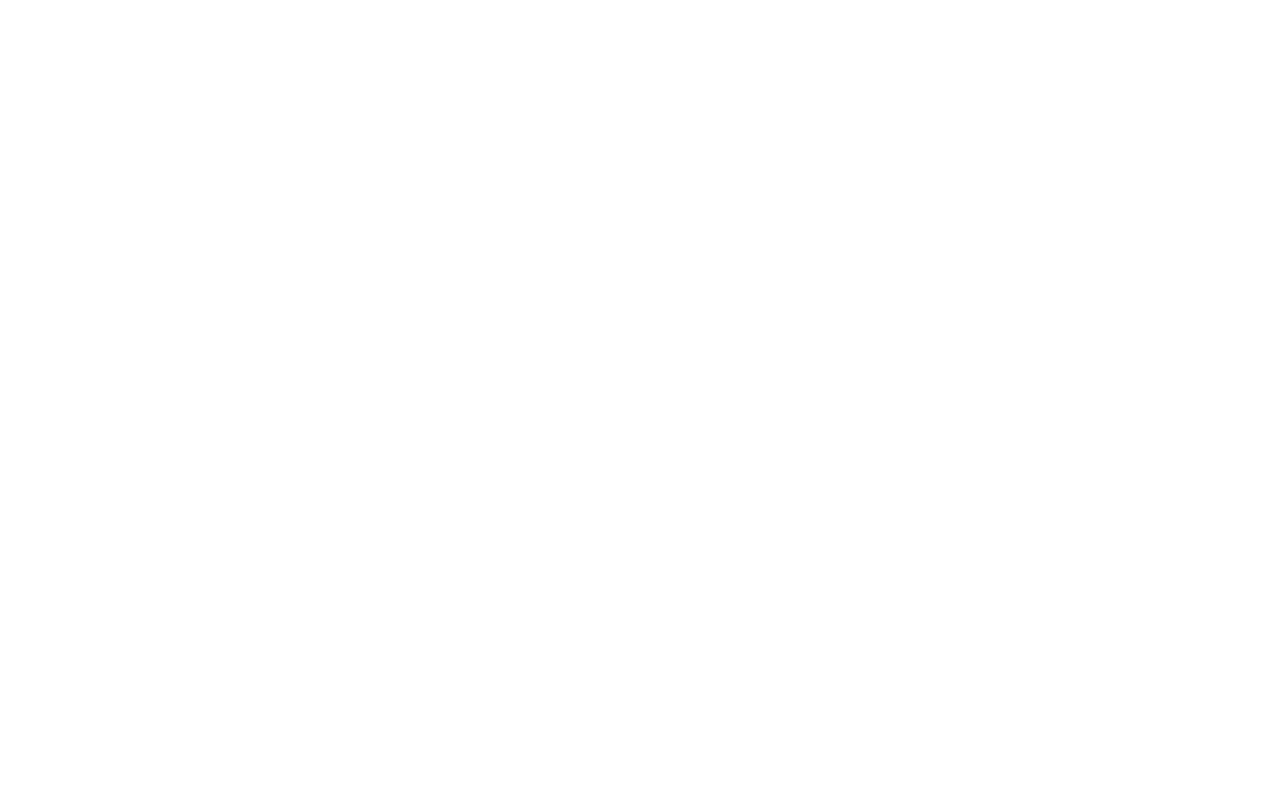
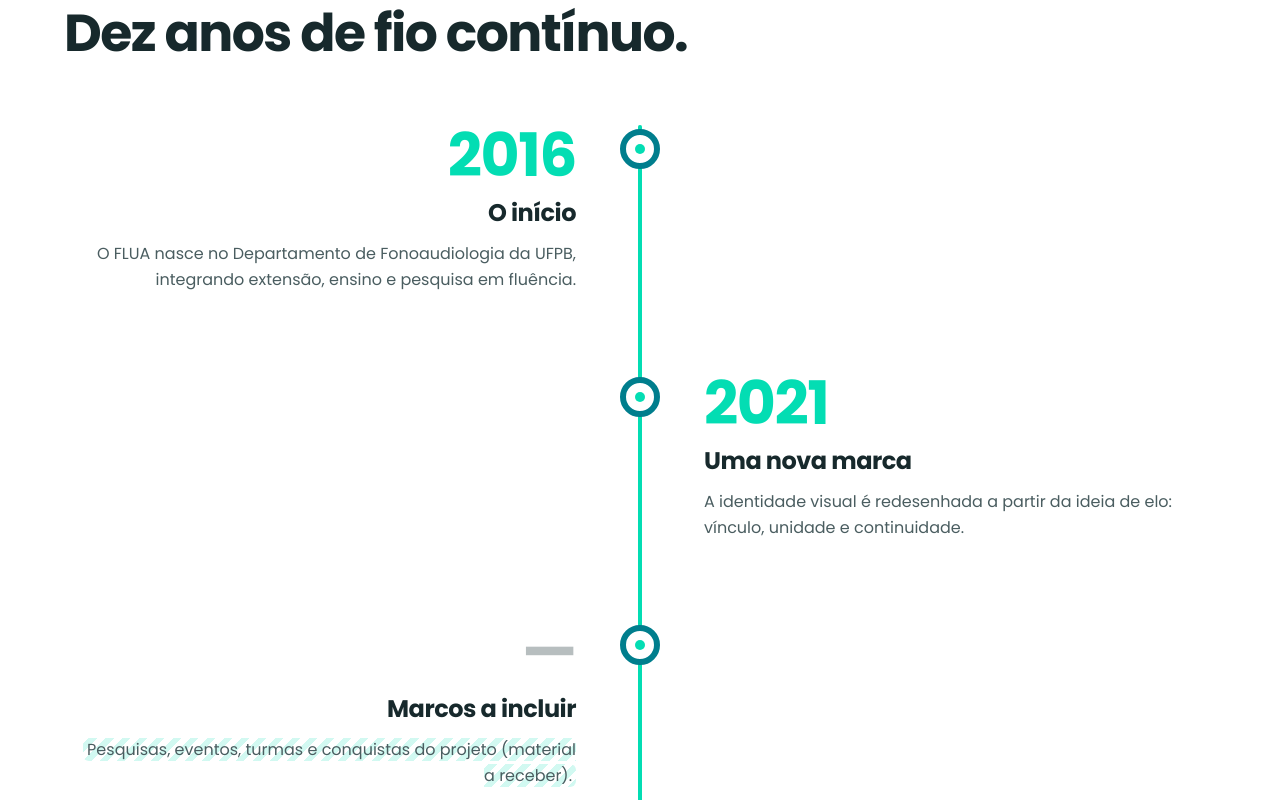
Before and after one commit to FluaUFPB/flua-website, a Next.js app: page /institucional in a window 1280 px wide. Before the commit this address had no page. Shown: the part 1760-2560 px from the top of the page. Before the commit the page ends 1468 px from the top, so only its background shows below. Built offline with nearby package versions, Linux system fonts and the light colour scheme.

Commit message:
feat(pages): adiciona página institucional com linha do tempo

```diff
--- /dev/null
+++ b/src/app/institucional/page.tsx
@@ -0,0 +1,32 @@
+import type { Metadata } from "next";
+import { SectionWave } from "@/components/brand/SectionWave";
+import { About } from "@/components/sections/About";
+import { Alumni } from "@/components/sections/Alumni";
+import { History } from "@/components/sections/History";
+import { PageHero } from "@/components/sections/PageHero";
+import { Pillars } from "@/components/sections/Pillars";
+import { Team } from "@/components/sections/Team";
+
+export const metadata: Metadata = {
+  title: "Institucional",
+  description: "A história, os pilares e a equipe do FLUA, projeto de extensão em fluência da UFPB desde 2016.",
+};
+
+export default function InstitucionalPage() {
+  return (
+    <>
+      <PageHero
+        eyebrow="Institucional"
+        title="Dez anos cuidando da fala, juntos."
+        lead="Conheça a história, os pilares e as pessoas por trás do FLUA, o projeto de extensão, ensino e pesquisa em fluência da Universidade Federal da Paraíba."
+      />
+      <About />
+      <History />
+      <SectionWave from="white" to="mint" seed={2} />
+      <Pillars />
+      <SectionWave from="mint" to="white" seed={3} />
+      <Team />
+      <Alumni />
+    </>
+  );
+}
--- /dev/null
+++ b/src/components/sections/History.tsx
@@ -0,0 +1,58 @@
+"use client";
+
+import { motion, useReducedMotion, useScroll, useSpring } from "motion/react";
+import { useRef } from "react";
+import { SectionHeading } from "@/components/ui/SectionHeading";
+import { Reveal } from "@/components/ui/Reveal";
+import { history } from "@/content/site";
+
+/** Linha do tempo: O Fio desce na vertical e se desenha com o scroll, ligando os marcos. */
+export function History() {
+  const ref = useRef<HTMLOListElement>(null);
+  const reduced = useReducedMotion();
+  const { scrollYProgress } = useScroll({ target: ref, offset: ["start 70%", "end 55%"] });
+  const scaleY = useSpring(scrollYProgress, { stiffness: 90, damping: 24, mass: 0.4 });
+
+  return (
+    <section aria-labelledby="historia-title" className="py-20 md:py-28">
+      <div className="container-flua">
+        <SectionHeading id="historia-title" eyebrow={history.eyebrow} title={history.title} />
+        <ol ref={ref} className="relative mt-16 grid gap-14 md:gap-20">
+          {/* trilho e fio */}
+          <span aria-hidden className="absolute top-0 bottom-0 left-[19px] w-1 rounded-full bg-mint-strong md:left-1/2 md:-ml-0.5" />
+          <motion.span
+            aria-hidden
+            className="absolute top-0 bottom-0 left-[19px] w-1 origin-top rounded-full bg-caribbean md:left-1/2 md:-ml-0.5"
+            style={{ scaleY: reduced ? 1 : scaleY }}
+          />
+          {history.events.map((ev, i) => {
+            const right = i % 2 === 1;
+            return (
+              <li key={i} className="relative grid pl-16 md:grid-cols-2 md:pl-0">
+                {/* nó: o elo */}
+                <span
+                  aria-hidden
+                  className="absolute top-1 left-0 grid size-10 place-items-center rounded-full border-[6px] border-seaweed bg-white md:left-1/2 md:-ml-5"
+                >
+                  <span className="size-2.5 rounded-full bg-caribbean" />
+                </span>
+                <Reveal
+                  className={right ? "md:col-start-2 md:pl-16" : "md:pr-16 md:text-right"}
+                  y={20}
+                >
+                  <p className={`text-5xl font-bold tracking-tight md:text-6xl ${ev.pending ? "text-ink-soft/40" : "text-caribbean"}`}>
+                    {ev.year}
+                  </p>
+                  <h3 className="mt-3 text-2xl font-bold">{ev.title}</h3>
+                  <p className="mt-3 leading-relaxed text-ink-soft">
+                    {ev.pending ? <span className="pending">{ev.text}</span> : ev.text}
+                  </p>
+                </Reveal>
+              </li>
+            );
+          })}
+        </ol>
+      </div>
+    </section>
+  );
+}
```
